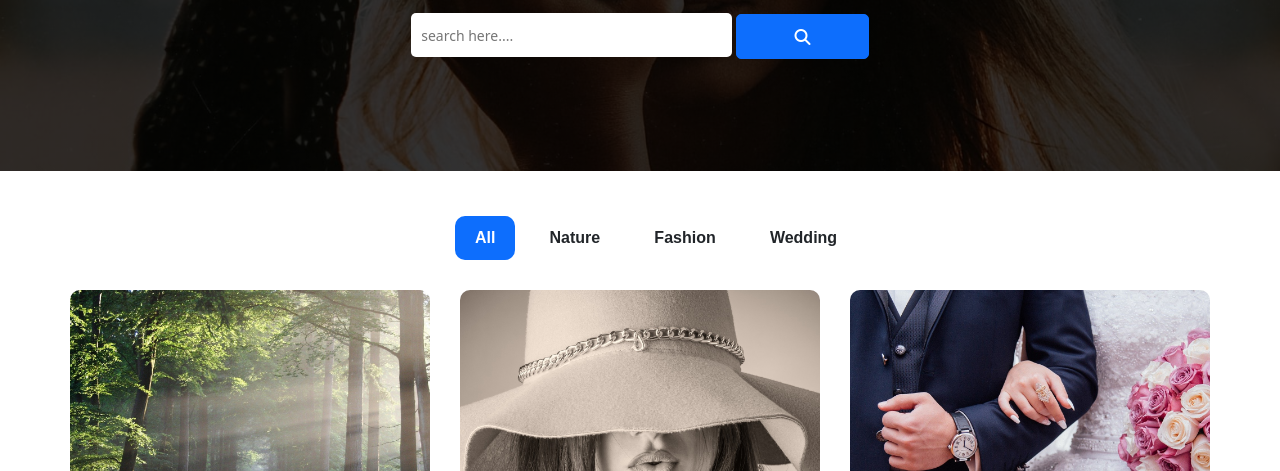
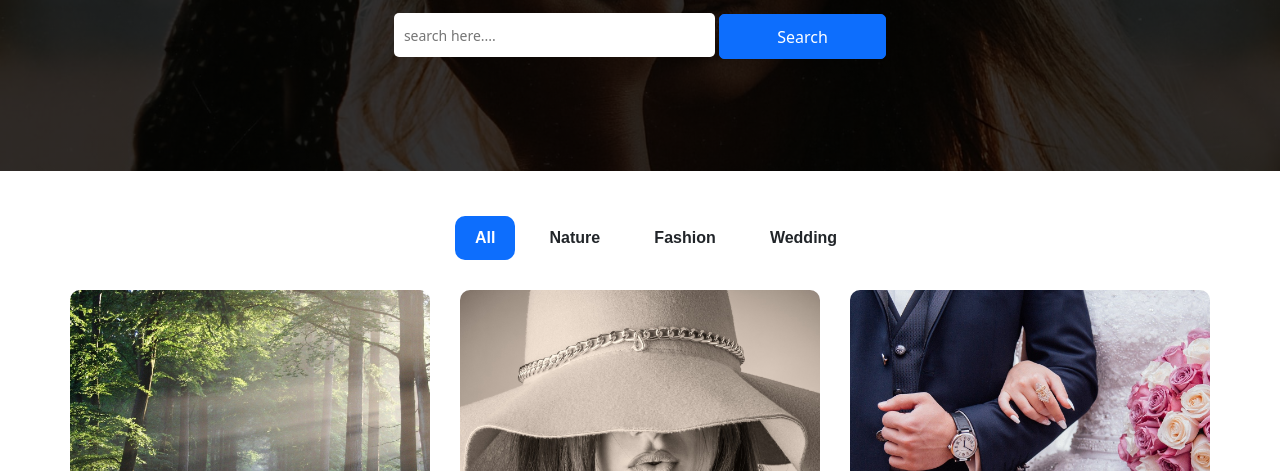
Before and after one commit to onkarlad/image_gallery, a plain HTML site: page index.html in a window 1280 px wide. Shown: the part 329-800 px from the top of the page. Drawn offline with nearby package versions, Linux system fonts and the light colour scheme.

Commit message:
Update index.html

```diff
--- a/index.html
+++ b/index.html
@@ -33,7 +33,7 @@
             <p class="banner_text text-center"><i class="fas fa-camera"></i><br>Photography is not just taking images, <br>it makes images.</p>
             <div class="search_box text-center">
                 <input type="text" name="search" id="search_image" placeholder="search here....">
-                <a type="button" class="btn btn-primary search_btn  "><i class="fas fa-search"></i></a>
+                <a type="button" class="btn btn-primary search_btn  ">Search</a>
             </div>
         </div>
     </header>
```
